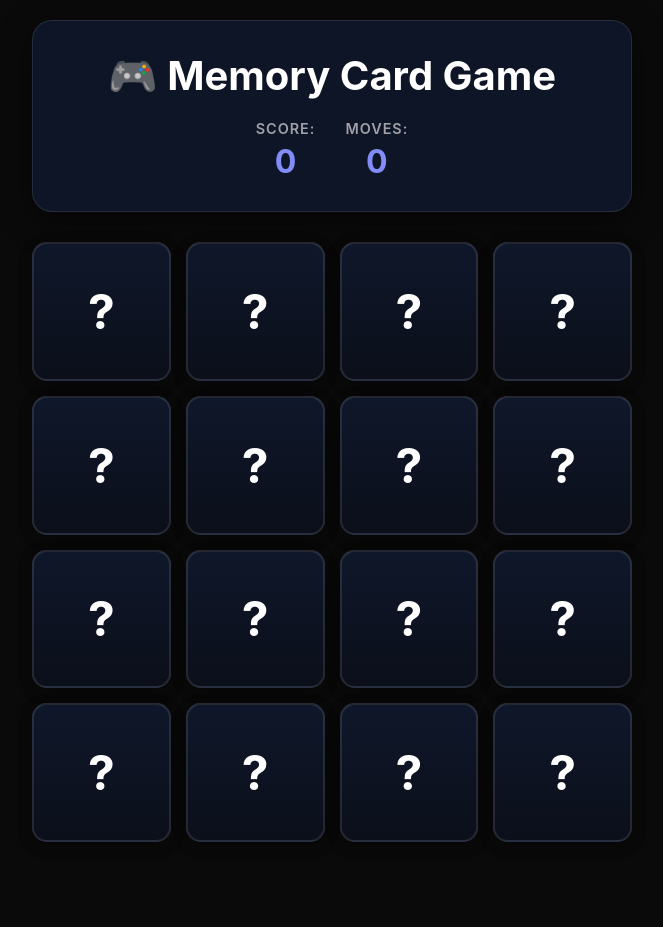
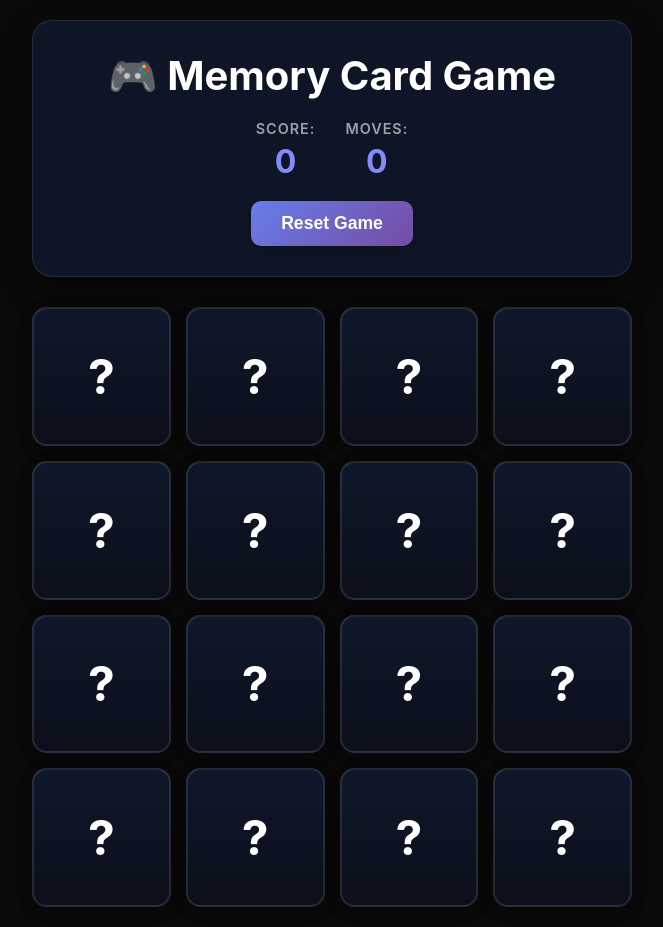
Before and after one commit to JeffreyIga4/Memory-Card, a React (Vite) app: page / in a window 1280 px wide. Shown: the whole page, without its empty margins (308-971 px from the left). Before the commit the page ends 862 px from the top, so only its background shows below. Built offline with nearby package versions, Linux system fonts and the light colour scheme.

Commit message:
preventing user from clicking multiple cards at one time

```diff
--- a/src/App.jsx
+++ b/src/App.jsx
@@ -30,6 +30,7 @@ function App() {
   const [matchedCards, setMatchedCards] = useState([]);
   const [score, setScore] = useState(0);
   const [moves, setMoves] = useState(0);
+  const [isLocked, setIsLocked] = useState(false);
 
   // keeps track of what happens when the game starts
   const initializeGame = () => {
@@ -45,6 +46,10 @@ function App() {
 
       // called the user open the game with the new set of cards
       setCards(finalCards)
+      setMoves(0);
+      setScore(0);
+      setFlippedCards([]);
+      setMatchedCards([]);
   };
 
   //
@@ -54,7 +59,7 @@ function App() {
 
   const handleCardClick = (card) => {
     // Dont allow clicking if the card is already flipped or matched
-    if (card.isFlipped || card.isMatched) {
+    if (card.isFlipped || card.isMatched || isLocked || flippedCards.length === 2) {
       return;
     }
 
@@ -75,6 +80,7 @@ function App() {
 
     // check for a match if two cards are flipped
     if (flippedCards.length === 1) {
+      setIsLocked(true);
       const firstCard = cards[flippedCards[0]];
 
       if (firstCard.value === card.value) {
@@ -93,6 +99,7 @@ function App() {
           })
         );
         setFlippedCards([]);
+        setIsLocked(false);
       }, 500);
       } else {
         //flip back card 1, card 2
@@ -110,6 +117,7 @@ function App() {
 
         setCards(flippedBackCard)
         setFlippedCards([]);
+        setIsLocked(false);
         }, 1000)
       }
       setMoves((prev) => prev + 1);
@@ -118,7 +126,7 @@ function App() {
 
   return  (
   <div className="app">
-    <GamerHeader score={score} moves={moves}/>
+    <GamerHeader score={score} moves={moves} onReset={initializeGame}/>
 
     <div className="cards-grid">
       {cards.map((card) => (
--- a/src/components/GameHeader.jsx
+++ b/src/components/GameHeader.jsx
@@ -1,9 +1,9 @@
 
 
-export const GamerHeader = ({ score, moves }) => {
+export const GamerHeader = ({ score, moves, onReset }) => {
 
     return (
-        <header className="game-header">
+        <div className="game-header">
             <h1>🎮 Memory Card Game</h1>
             <div className="stats">
                 <div className="stat-item">
@@ -15,6 +15,7 @@ export const GamerHeader = ({ score, moves }) => {
                     <span className="stat-value">{moves}</span>
                 </div>
             </div>
-        </header>
-    )
-}
+            <button className="reset-btn" onClick={onReset}>Reset Game</button>
+        </div>
+    );
+};
```
